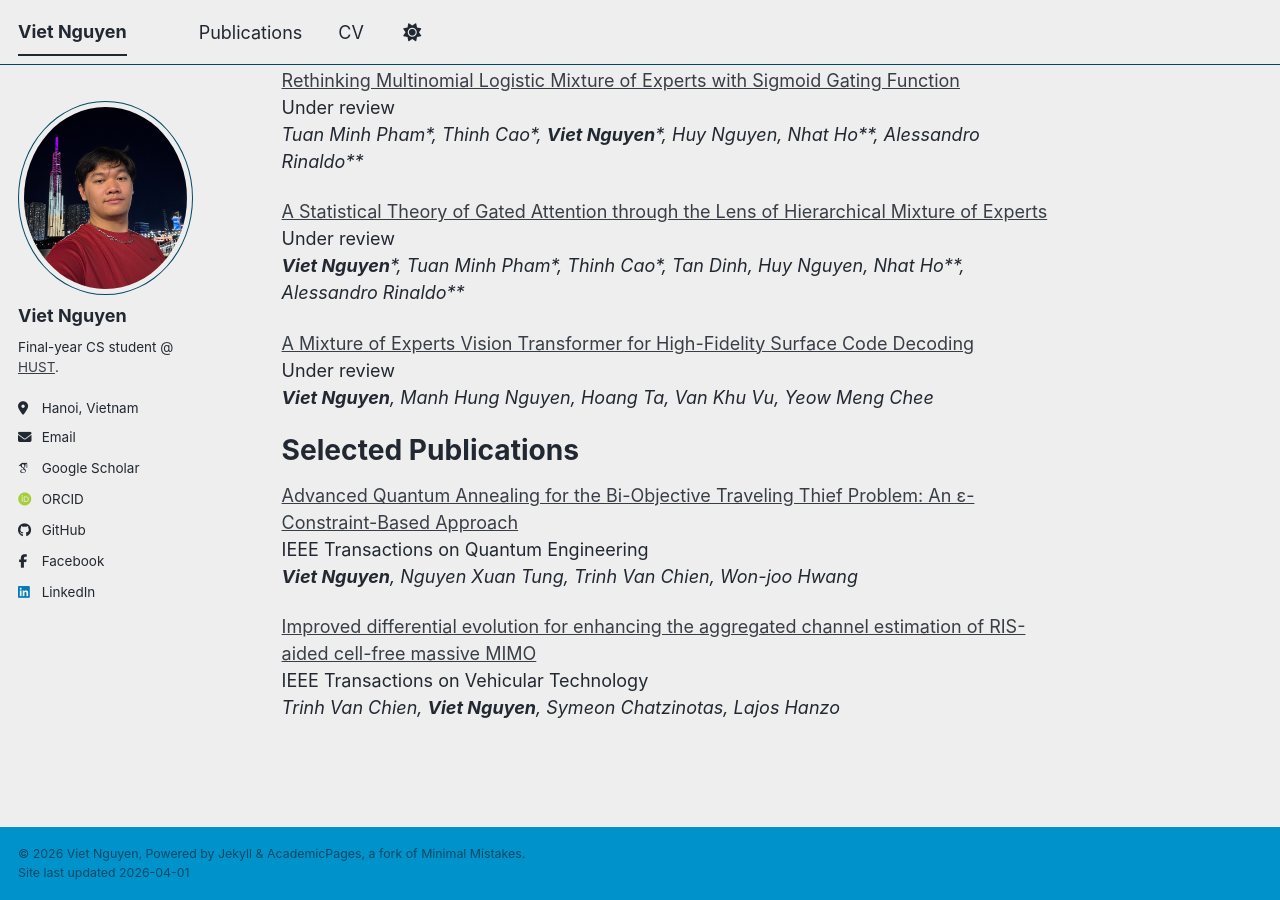
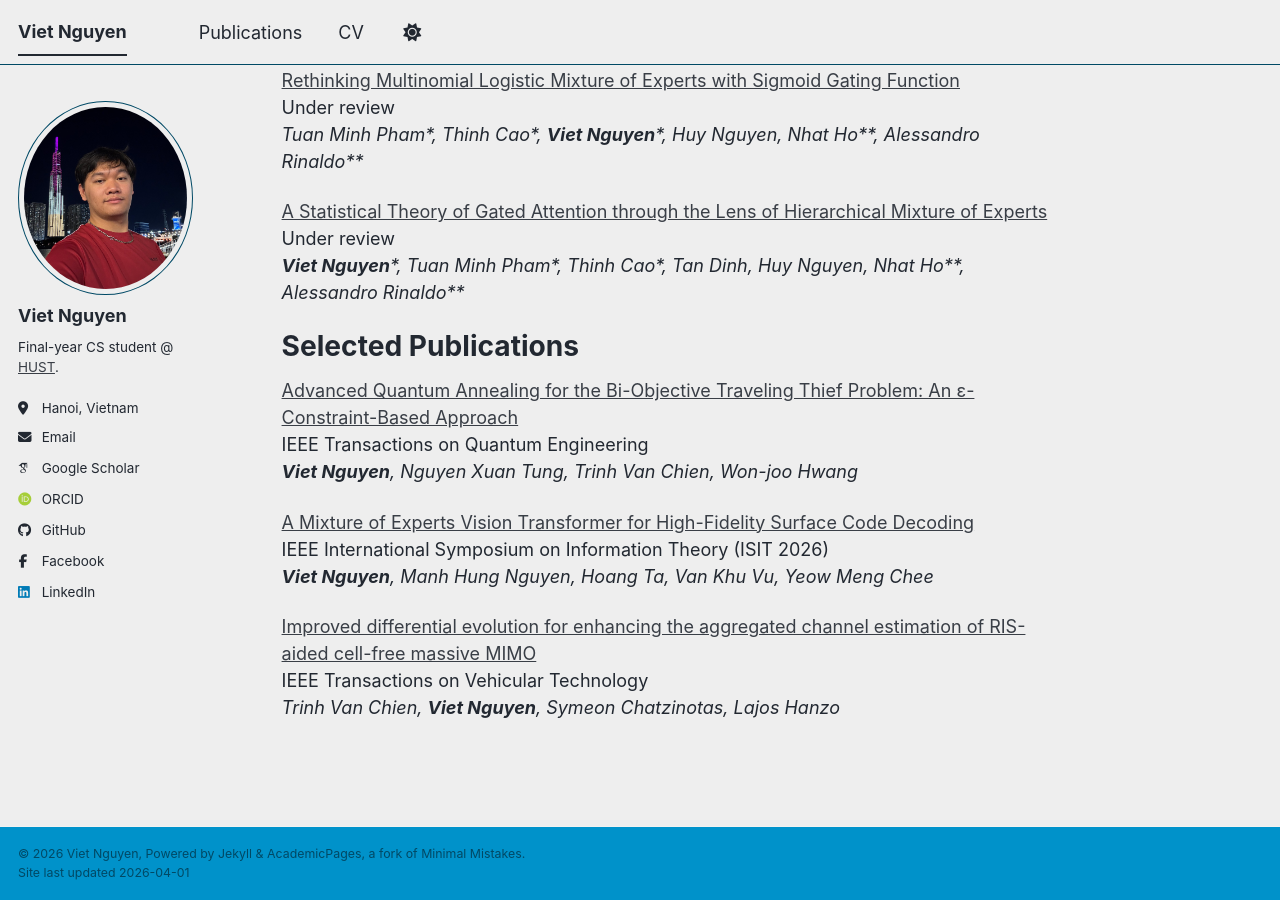
Before and after one commit to hsgsstudent/hsgsstudent.github.io, a Jekyll site: the page built from _pages/about.md, in a window 1280 px wide and 900 px high, scrolled down 721 px. Built offline with Jekyll 4.4.1, drawn with Linux system fonts in a browser that asks for light colours; some web fonts are replaced; a script bundle is joined from its source files by our own code; library files that are not in the unit come from our copies.

```diff
--- a/_pages/about.md
+++ b/_pages/about.md
@@ -27,16 +27,16 @@ Under review <br/>
 Under review <br/>
 *__Viet Nguyen__\*, Tuan Minh Pham\*, Thinh Cao\*, Tan Dinh, Huy Nguyen, Nhat Ho\*\*, Alessandro Rinaldo\*\**<br/>
 
-[A Mixture of Experts Vision Transformer for High-Fidelity Surface Code Decoding](https://arxiv.org/abs/2601.12483) <br/>
-Under review <br/>
-*__Viet Nguyen__, Manh Hung Nguyen, Hoang Ta, Van Khu Vu, Yeow Meng Chee*<br/>
-
 Selected Publications
 ======
 [Advanced Quantum Annealing for the Bi-Objective Traveling Thief Problem: An ε-Constraint-Based Approach](https://ieeexplore.ieee.org/document/11435401) <br/>
 IEEE Transactions on Quantum Engineering <br/>
 *__Viet Nguyen__, Nguyen Xuan Tung, Trinh Van Chien, Won-joo Hwang*<br/>
 
+[A Mixture of Experts Vision Transformer for High-Fidelity Surface Code Decoding](https://arxiv.org/abs/2601.12483) <br/>
+IEEE International Symposium on Information Theory (ISIT 2026) <br/>
+*__Viet Nguyen__, Manh Hung Nguyen, Hoang Ta, Van Khu Vu, Yeow Meng Chee*<br/>
+
 [Improved differential evolution for enhancing the aggregated channel estimation of RIS-aided cell-free massive MIMO](https://arxiv.org/abs/2507.10113) <br/>
 IEEE Transactions on Vehicular Technology <br/>
 *Trinh Van Chien, __Viet Nguyen__, Symeon Chatzinotas, Lajos Hanzo*<br/>
```
